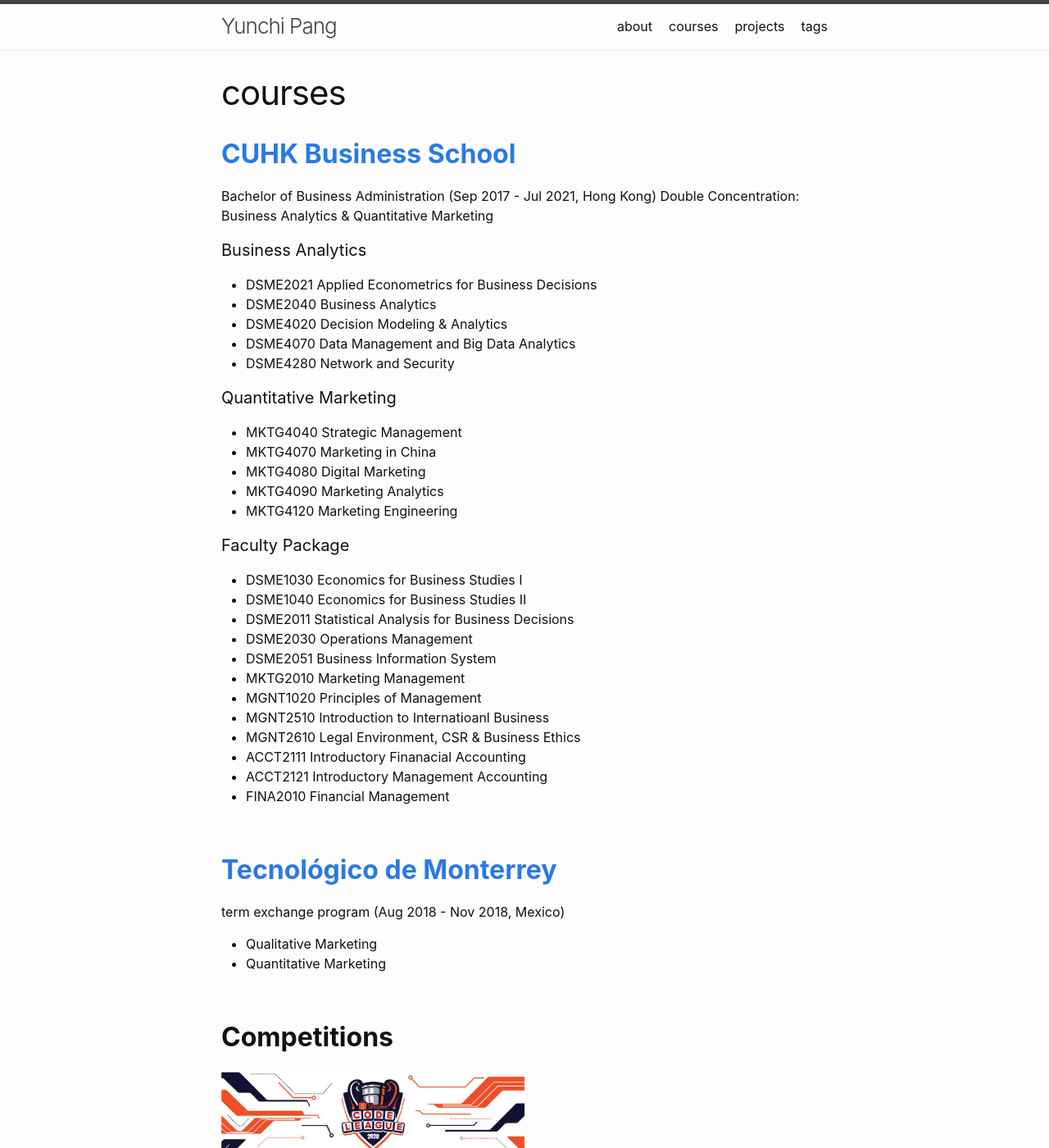
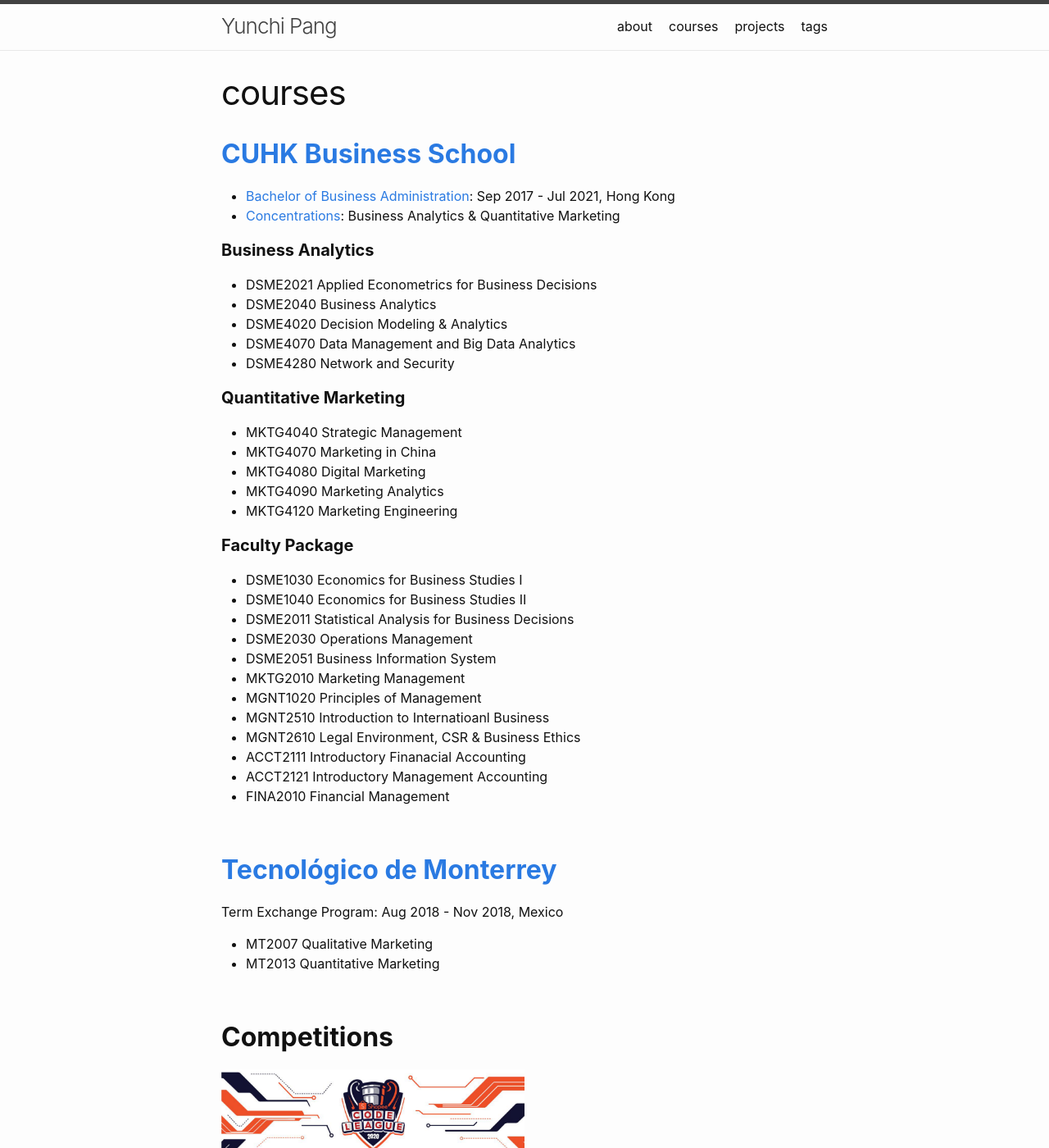
Before and after one commit to yunchipang/yunchipang.github.io, a Jekyll site: the page built from courses.md, in a window 1280 px wide and 1400 px high. Shown: the whole window at 82% size. Built offline with Jekyll 4.4.1, drawn with Linux system fonts in a browser that asks for light colours.

Commit message:
update courses.md

```diff
--- a/courses.md
+++ b/courses.md
@@ -4,24 +4,24 @@
 permalink: /courses/
 ---
 ## [**CUHK Business School**](https://www.bschool.cuhk.edu.hk/)
-Bachelor of Business Administration (Sep 2017 - Jul 2021, Hong Kong)
-Double Concentration: Business Analytics & Quantitative Marketing
+* [Bachelor of Business Administration](http://ibba.bschool.cuhk.edu.hk/): Sep 2017 - Jul 2021, Hong Kong
+* [Concentrations](http://ibba.bschool.cuhk.edu.hk/academics/concentrations/): Business Analytics & Quantitative Marketing
 
-#### Business Analytics
+#### **Business Analytics**
 - DSME2021 Applied Econometrics for Business Decisions
 - DSME2040 Business Analytics
 - DSME4020 Decision Modeling & Analytics
 - DSME4070 Data Management and Big Data Analytics
 - DSME4280 Network and Security
 
-#### Quantitative Marketing
+#### **Quantitative Marketing**
 - MKTG4040 Strategic Management
 - MKTG4070 Marketing in China
 - MKTG4080 Digital Marketing
 - MKTG4090 Marketing Analytics
 - MKTG4120 Marketing Engineering
 
-#### Faculty Package
+#### **Faculty Package**
 - DSME1030 Economics for Business Studies I
 - DSME1040 Economics for Business Studies II
 - DSME2011 Statistical Analysis for Business Decisions
@@ -38,10 +38,10 @@
 <br/>
 
 ## [**Tecnológico de Monterrey**](https://tec.mx/en)
-term exchange program (Aug 2018 - Nov 2018, Mexico)
+Term Exchange Program: Aug 2018 - Nov 2018, Mexico
 
-- Qualitative Marketing
-- Quantitative Marketing
+- MT2007 Qualitative Marketing
+- MT2013 Quantitative Marketing
 
 <br/>
 
```
